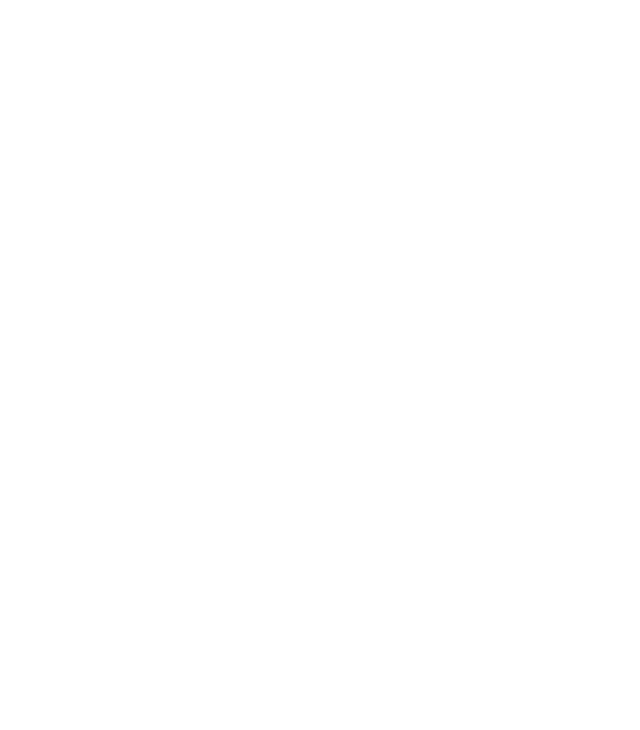
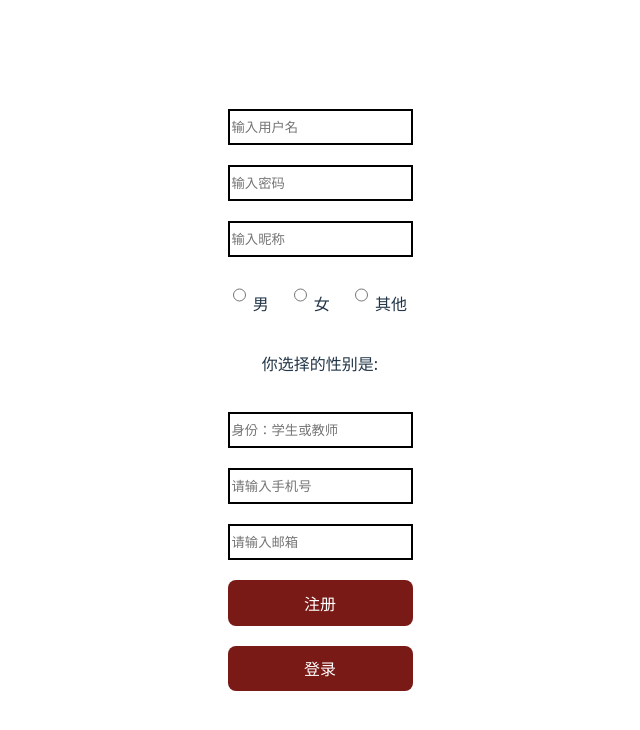
Before and after one commit to blues111429/Library-frontend, a Vue app: page /register in a window 1280 px wide. Before the commit this address had no page. Shown: the top 730 px of the page, without its empty margins (320-960 px from the left). Built offline with nearby package versions, Linux system fonts and the light colour scheme.

Commit message:
添加登录、注册功能

```diff
--- a/package.json
+++ b/package.json
@@ -9,6 +9,7 @@
     "preview": "vite preview"
   },
   "dependencies": {
+    "axios": "^1.12.2",
     "vue": "^3.5.22",
     "vue-router": "^4.5.1"
   },
--- /dev/null
+++ b/src/api.js
@@ -0,0 +1,38 @@
+// 默认地址
+const api = 'http://localhost:8080/api';
+
+
+export const loginUrl = api + '/user/login';
+export const registerUrl = api + '/user/register';
+
+// 通用请求封装
+export const myFetch = async (url, method = 'GET', data = null) => {
+    const options = {
+        method,
+        headers: {
+            'Content-Type' : 'application/json'
+        }
+    };
+
+    if(data) {
+        options.body = JSON.stringify(data);
+    }
+
+    try {
+        const response = await fetch(url, options);
+        if(!response.ok) throw new Error('网络错误:' + response.status);
+
+        const result = await response.json();
+        return result;
+    } catch( err ) {
+        console.log('请求失败:' + err);
+        throw err;
+    }
+};
+
+
+// localstorage封装
+export const myGetStorage = (key) => {
+    const value = localStorage.getItem(key);
+    return value ? JSON.parse(value) : null;
+}
--- a/src/components/Login.vue
+++ b/src/components/Login.vue
@@ -6,41 +6,39 @@
         </div>
         <div class="buttons">
             <button class="btn" @click="login">登录</button>
-            <button class="btn">注册</button>
+            <button class="btn" @click="goRegister">注册</button>
         </div>
     </div>
 </template>
 
 <script setup>
-import {ref} from'vue'
+import { ref } from 'vue';
 import { useRouter } from 'vue-router';
+import { myFetch, loginUrl } from '../api';
 
-const username =ref('')
-const password = ref('')
-const router = useRouter()
+const username = ref('');
+const password = ref('');
+const router = useRouter();
 
-async function login() {
+const login = async ()=> {
     try {
-        const res = await fetch('http://localhost:8080/api/user/login', {
-            method:'POST',
-            headers:{'Content-Type': 'application/json'},
-            body: JSON.stringify({ username: username.value, password: password.value})
-        })
+        const data = { username: username.value, password: password.value};
+        const response = await myFetch(loginUrl, 'POST', data);
 
-        const data = await res.json()
-        if(data.message === '登录成功') {
-            localStorage.setItem('token', data.token)
-            console.log(data)
-            console.log(data.username)
-            console.log(data.role)
+        if( response.message === '登录成功' ) {
+            alert(response.message);
         } else {
-            alert('用户名或密码错误')
+            alert(response.message);
         }
-    } catch(err) {
-        console.log(err)
-        alert('登录失败，请检查后端服务')
+    } catch( err ) {
+        console.log('请求失败:' + err);
+        alert('网络错误或服务器异常');
     }
-}
+};
+
+const goRegister  = ()=> {
+    router.push('/register');
+};
 </script>
 
 <style lang="scss" scoped>
--- /dev/null
+++ b/src/components/Register.vue
@@ -0,0 +1,101 @@
+<template>
+    <div class="register-container">
+        <input v-model="username" placeholder="输入用户名" />
+        <input v-model="password" placeholder="输入密码" />
+        <input v-model="name" placeholder="输入昵称" />
+        <div class="gender-container">
+            <label>
+                <input type="radio" value="男" v-model="gender" />
+                男
+            </label>
+            <label>
+                <input type="radio" value="女" v-model="gender" />
+                女
+            </label>
+            <label>
+                <input type="radio" value="其他" v-model="gender" />
+                其他
+            </label>
+        </div>
+        <p>你选择的性别是: {{ gender }}</p>
+        <input v-model="type" placeholder="身份：学生或教师" />
+        <input v-model="phone" placeholder="请输入手机号" />
+        <input v-model="email" placeholder="请输入邮箱" />
+    </div>
+    <div class="buttons">
+        <button class="btn" @click="register">注册</button>
+        <button class="btn" @click="goLogin">登录</button>
+    </div>
+</template>
+
+<script setup>
+import { ref } from 'vue';
+import { useRouter } from 'vue-router';
+import { registerUrl, myFetch } from '../api';
+
+const router = useRouter()
+const username = ref('');
+const password = ref('');
+const name = ref('');
+const gender = ref('');
+const type = ref('');
+const phone = ref('');
+const email = ref('');
+
+const register = async ()=> {
+    try {
+        const data = {
+            username: username.value,
+            password: password.value,
+            name: name.value,
+            gender: gender.value,
+            type: type.value,
+            phone: phone.value,
+            email: email.value
+        };
+        const response = await myFetch(registerUrl, 'POST', data);
+
+        if(response.message === '注册成功') {
+            console.log(response);
+            alert(response.message);
+        }
+    } catch( err ) {
+        console.log(err);
+    }
+};
+
+const goLogin = ()=> {
+    router.push('/login');
+}
+</script>
+
+<style lang="scss" scoped>
+.register-container {
+    margin: 0 auto;
+    display: flex;
+    flex-direction: column;
+    gap: 20px;
+}
+
+.register-container input {
+    border: 2px solid black;
+    height: 30px;
+}
+
+.gender-container {
+    display: flex;
+    gap: 20px;
+    align-items: center;
+}
+
+.buttons {
+    display: flex;
+    flex-direction: column;
+}
+
+.btn {
+    margin-top: 20px;
+    background-color: #7a1a17;
+    color: white;
+}
+</style>
--- a/src/router/index.js
+++ b/src/router/index.js
@@ -1,10 +1,12 @@
 import { createRouter, createWebHistory } from "vue-router";
 
 import Login from "../components/Login.vue";
+import Register from "../components/Register.vue";
 
 
 const routes = [
-    { path:'/', name:"login", component: Login },
+    { path:'/login', name:"login", component: Login },
+    { path:'/register', name:"register", component: Register },
 ]
 
 const router = createRouter({
```
Also changed, not shown: 1 other file (tests, documents, lock files or other folders).
